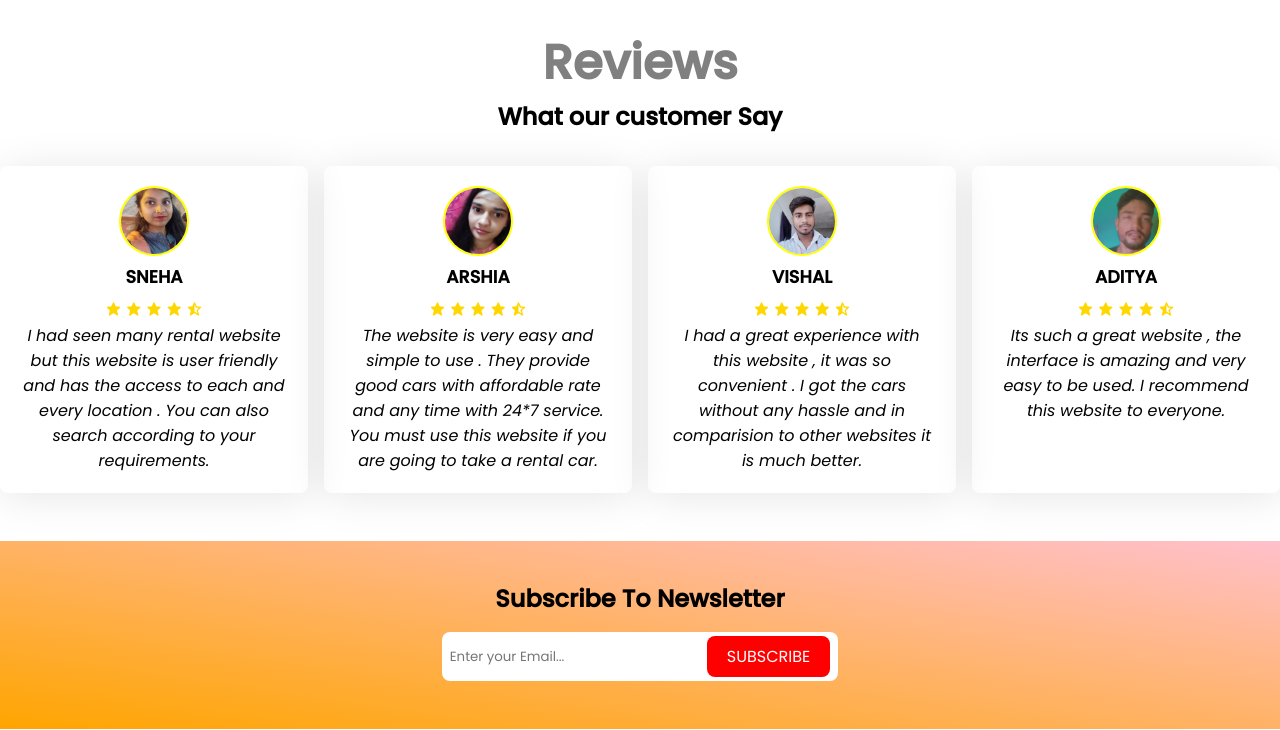
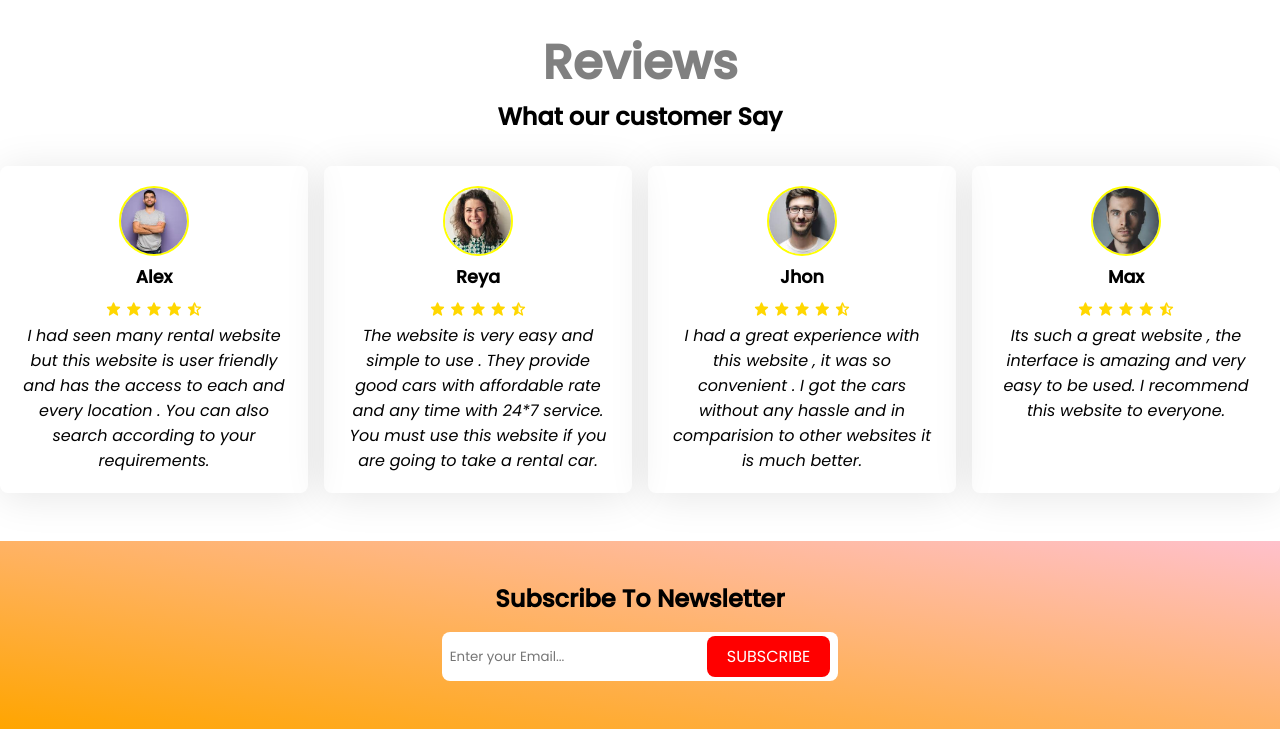
Before and after one commit to Mayanksinha2/Car-Rent-Project, a plain HTML site: page index.html in a window 1280 px wide. Shown: the part 2312-3042 px from the top of the page. Drawn offline with nearby package versions, Linux system fonts and the light colour scheme.

Commit message:
Add files via upload

```diff
--- a/index.html
+++ b/index.html
@@ -156,9 +156,9 @@
 		<div class="reviews-container">
 			<div class="box">
 				<div class="rev-img">
-					<img src="sneha.jpeg">
+					<img src="cust1.jpg">
 				</div>
-				<h2>SNEHA</h2>
+				<h2>Alex</h2>
 				<div class="star">
 					<i class='bx bxs-star'></i>
 					<i class='bx bxs-star'></i>
@@ -170,9 +170,9 @@
 			</div>
 			<div class="box">
 				<div class="rev-img">
-					<img src="arshia.jpeg">
+					<img src="cust2.jpg">
 				</div>
-				<h2>ARSHIA</h2>
+				<h2>Reya</h2>
 				<div class="star">
 					<i class='bx bxs-star'></i>
 					<i class='bx bxs-star'></i>
@@ -184,9 +184,9 @@
 			</div>
 			<div class="box">
 				<div class="rev-img">
-					<img src="vishal.jpeg">
+					<img src="cust3.jpg">
 				</div>
-				<h2>VISHAL</h2>
+				<h2>Jhon</h2>
 				<div class="star">
 					<i class='bx bxs-star'></i>
 					<i class='bx bxs-star'></i>
@@ -198,9 +198,9 @@
 			</div>
 			<div class="box">
 				<div class="rev-img">
-					<img src="aditya.jpg">
+					<img src="cust4.jpg">
 				</div>
-				<h2>ADITYA</h2>
+				<h2>Max</h2>
 				<div class="star">
 					<i class='bx bxs-star'></i>
 					<i class='bx bxs-star'></i>
```
Also changed, not shown: cust1.jpg (added), cust2.jpg (added), cust3.jpg (added), cust4.jpg (added).
